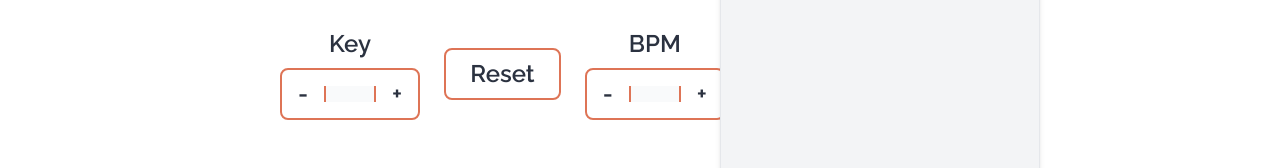
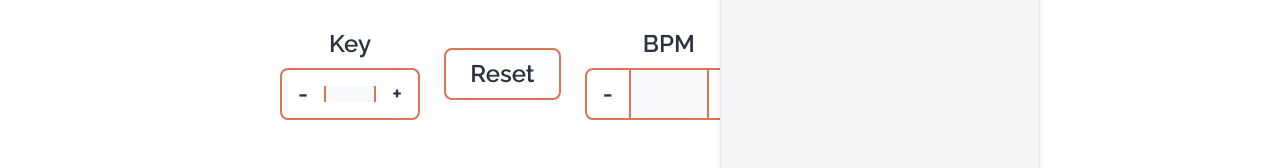
Before and after one commit to Tituz175/Musicnalyzer, a Next.js app in the folder frontend/musicnalyzer/: page /analyze in a window 1280 px wide. Shown: the part 334-502 px from the top of the page. Built offline with nearby package versions, Linux system fonts and the light colour scheme.

Commit message:
The change BPM functionality was modified. A input field was integrated with the current implementation where the current BPM value is been shown for better user experience when modifying the BPM

```diff
--- a/frontend/musicnalyzer/src/app/globals.css
+++ b/frontend/musicnalyzer/src/app/globals.css
@@ -103,3 +103,9 @@ body {
   font-size: 0.875rem;
   /* color: var(--foreground-tertiary); */
 }
+
+input[type='number']::-webkit-outer-spin-button,
+input[type='number']::-webkit-inner-spin-button {
+  -webkit-appearance: none;
+  margin: 0;
+}
--- a/frontend/musicnalyzer/src/components/KeyBpmControl.tsx
+++ b/frontend/musicnalyzer/src/components/KeyBpmControl.tsx
@@ -44,11 +44,17 @@ export default function KeyBpmControl({
     const [loading, setLoading] = useState(false);
     const [dropdownOpen, setDropdownOpen] = useState(false);
     const dropdownRef = useRef(null);
+    const [tempBpm, setTempBpm] = useState(bpm);
+
 
     useEffect(() => {
         setMusicalKey(incomingmusicalKey);
         setBpm(incomingbpm);
     }, [incomingmusicalKey, incomingbpm]);
+
+    useEffect(() => {
+        setTempBpm(bpm);
+    }, [bpm]);
 
     useEffect(() => {
         const handleClickOutside = (event) => {
@@ -146,6 +152,21 @@ export default function KeyBpmControl({
         return [...after, musicalKey, ...before];
     };
 
+    const handleBpmInputChange = async () => {
+        const parsedTemp = parseInt(tempBpm);
+        const parsedCurrent = parseInt(bpm);
+
+        if (!isNaN(parsedTemp) && parsedTemp !== parsedCurrent) {
+            const diff = parsedTemp - parsedCurrent;
+
+            await handleChange("bpm", diff);
+        } else {
+            // Reset tempBpm if invalid or unchanged
+            setTempBpm(bpm);
+        }
+    };
+
+
     const handleReset = async () => {
         const stem = localStorage.getItem("originalStem");
         const originalStems = stem ? JSON.parse(stem) : null
@@ -224,14 +245,25 @@ export default function KeyBpmControl({
                 <div className="flex items-center border-2 border-accent rounded-lg overflow-hidden">
                     <button
                         className="px-4 py-2 cursor-pointer hover:bg-accent hover:text-white transition active:scale-90"
-                        onClick={(e) => handleChange("bpm", "minus", e)}
+                        onClick={() => handleChange("bpm", -1)}
                     >
                         -
                     </button>
-                    <span className="px-6 py-2 border-x-2 border-accent bg-gray-50">{bpm}</span>
+                    <input
+                        type="number"
+                        className="px-4 py-2 text-center border-x-2 border-accent bg-gray-50 w-20 hover:appearance-none focus:outline-none"
+                        value={tempBpm}
+                        onChange={(e) => setTempBpm(e.target.value)}
+                        onBlur={handleBpmInputChange}
+                        onKeyDown={(e) => {
+                            if (e.key === "Enter") {
+                                (e.target as HTMLInputElement).blur(); // Triggers onBlur handler
+                            }
+                        }}
+                    />
                     <button
                         className="px-4 py-2 cursor-pointer hover:bg-accent hover:text-white transition active:scale-90"
-                        onClick={(e) => handleChange("bpm", "plus", e)}
+                        onClick={() => handleChange("bpm", 1)}
                     >
                         +
                     </button>
```
